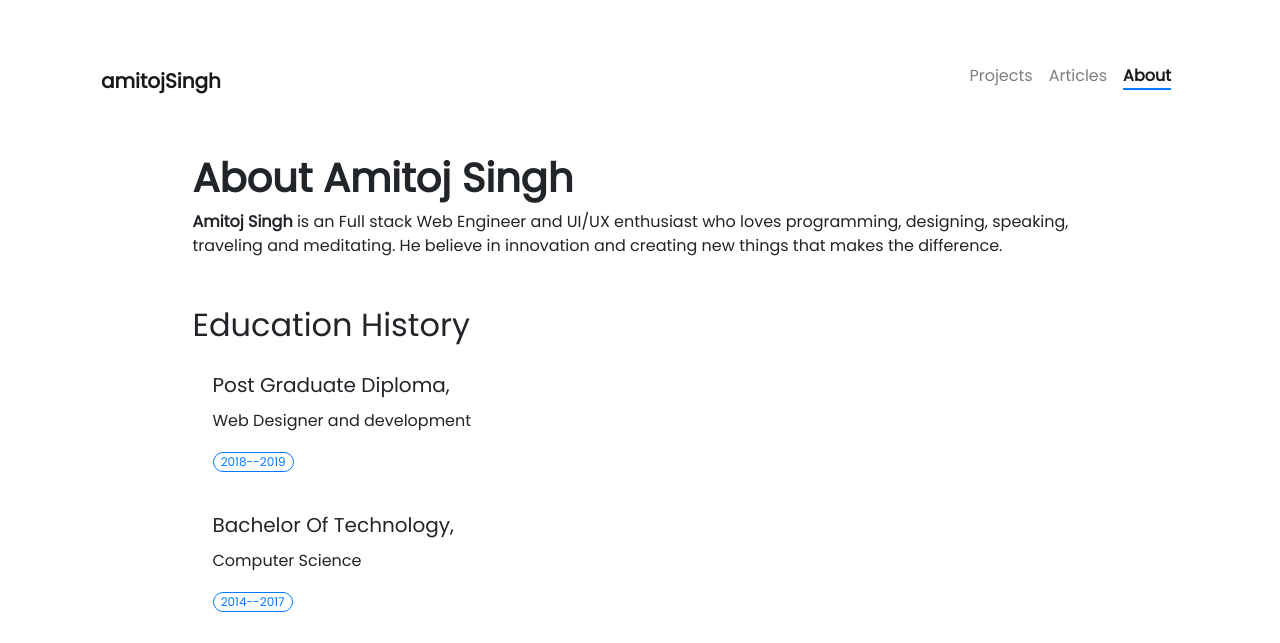
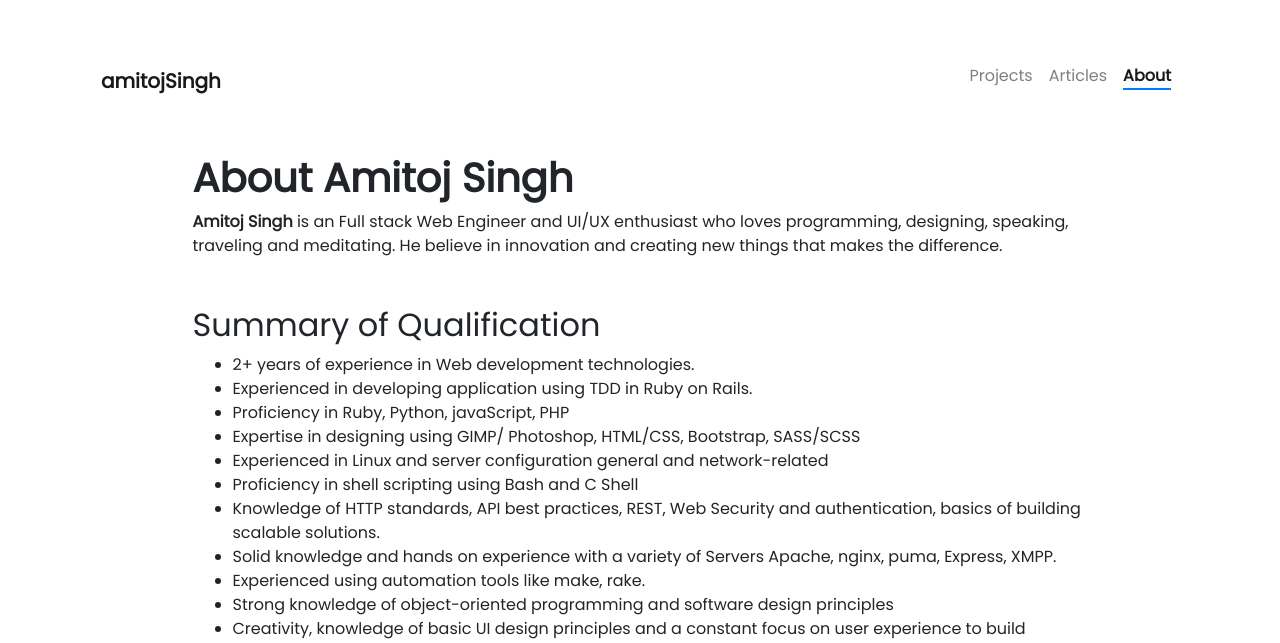
Before and after one commit to amitojsingh/amitojsingh.github.io, a Jekyll site: the page built from pages/about.md, in a window 1280 px wide. Shown: the top 643 px of the page. Built offline with Jekyll 4.4.1, drawn with Linux system fonts in a browser that asks for light colours; nearby versions of some CDN libraries; some of the changed text lies outside the part shown.

Commit message:
about page updated

```diff
--- /dev/null
+++ b/_data/summaryQualification.yml
@@ -0,0 +1,23 @@
+- bullet: 2+ years of experience in Web development technologies.
+
+- bullet: Experienced in developing application using TDD in Ruby on Rails.
+
+- bullet: Proficiency in Ruby, Python, javaScript, PHP
+
+- bullet: Expertise in designing using GIMP/ Photoshop, HTML/CSS, Bootstrap, SASS/SCSS
+
+- bullet: Experienced in Linux and server configuration general and network-related
+
+- bullet: Proficiency in shell scripting using Bash and C Shell
+
+- bullet: Knowledge of HTTP standards, API best practices, REST, Web Security and authentication, basics of building scalable solutions.
+
+- bullet: Solid knowledge and hands on experience with a variety of Servers Apache, nginx, puma, Express, XMPP.
+
+- bullet: Experienced using automation tools like make, rake.
+
+- bullet: Strong knowledge of object-oriented programming and software design principles
+
+- bullet: Creativity, knowledge of basic UI design principles and a constant focus on user experience to build elegant interfaces.
+
+- bullet: Knowledge of basic statistical Concepts.
--- a/_includes/about/education.html
+++ b/_includes/about/education.html
@@ -2,15 +2,19 @@
 <div class= "col-lg">
     <h2>Education History</h2>
 {% for edu in site.data.education %}
-<div class="wow animated fadeIn" data-wow-delay=".15s">
-        <div class="card-body">
-            <h5 id="{{ edu.degree }}" class="card-title">
-                {{ edu.degree }}
-            </h5>
-            <p id="{{ edu.course }}-desc" class="card-text">{{ edu.course }}</p>
-            <p id="{{ project_id }}-tools" class="card-text">
-                <span class="badge badge-pill text-primary border border-primary">{{ edu.from }}--{{edu.to}}</span>
-            </p>
+<div class="wow-education animated fadeIn" data-wow-delay=".15s">
+        <div class="edu card text-dark">
+            <img id="{{ edu.college }}-img" class="card-img-top" src="../assets/images/{{edu_img }}"
+                alt="{{ edu_college }}" />
+            <div class="card-body">
+                <h5 id="{{ edu_degree }}-name" class="card-title">
+                    {{ edu.degree }}
+                </h5>
+                <p id="{{ edu_id }}-desc" class="card-text">{{ edu.college }}</p>
+                <p id="{{ edu_id }}-tools" class="card-text">
+                    <span class="badge badge-pill text-primary border border-primary">{{ edu.from }}-{{ edu.to }}</span>
+                </p>
+            </div>
         </div>
 {% endfor %}
     </div>
--- a/_includes/about/skills.html
+++ b/_includes/about/skills.html
@@ -1,10 +1,9 @@
 <div class="col-lg">
   <h2 class="mb-3">{{ include.title }}</h2>
     {% for skill in include.source %}
-      <div class="skill">
-        <p>{{ skill.name }}</p>
-        <div class="skill-bar skill-bar-{{ skill.color }} skill-{{ skill.percentage }} wow animated slideInLeft" data-wow-delay="{{ forloop.index | divided_by: 20.0 }}">
-          <span>{{ skill.percentage }}%</span>
+      <div class="progress pm">
+        <div class="progress-bar skill-bar-{{ skill.color }} skill-{{ skill.percentage }} wow animated slideInLeft" data-wow-delay="{{ forloop.index | divided_by: 20.0 }}" aria-valuenow="{{skill.percentage}}" aria-valuemax="100" aria-valuemin="0">
+          <span>{{ skill.name }}</span>
         </div>
       </div>
     {% endfor %}
--- /dev/null
+++ b/_includes/about/summary.html
@@ -0,0 +1,13 @@
+<div class="col-lg">
+    <h2>Summary of Qualification</h2>
+    <ul>
+    {% for point in site.data.summaryQualification %}
+    <div class="wow animated fadeIn" data-wow-delay=".15s">
+
+
+            <li>{{ point.bullet }}</li>
+
+        </div>
+        {% endfor %}
+        </ul>
+    </div>
--- /dev/null
+++ b/_sass/education.scss
@@ -0,0 +1,10 @@
+.wow-education{
+    display: flex;
+    flex-direction: row;
+
+}
+.pm{
+    margin:1em;
+    font-size:1em;
+    height:2em;
+}
--- a/_sass/portfolYOU.scss
+++ b/_sass/portfolYOU.scss
@@ -12,4 +12,5 @@
         "autumn",
         "skills",
         "timeline",
-        "404";
+        "404",
+        "education";
--- a/pages/about.md
+++ b/pages/about.md
@@ -9,6 +9,9 @@ weight: 3
 
 **{{ site.author.name }}** is an Full stack Web Engineer and UI/UX enthusiast who loves programming, designing, speaking, traveling and meditating. He believe in innovation and creating new things that makes the difference.
 
+<div class="row">
+{% include about/summary.html title="Summary of Qualification" source=site.data.summaryQualification %}
+</div>
 <div class= "row">
 {% include about/education.html title="Education" source="site.data.education" %}
 </div>
```
Also changed, not shown: _data/programming-skills.yml (+5 -13 lines).
